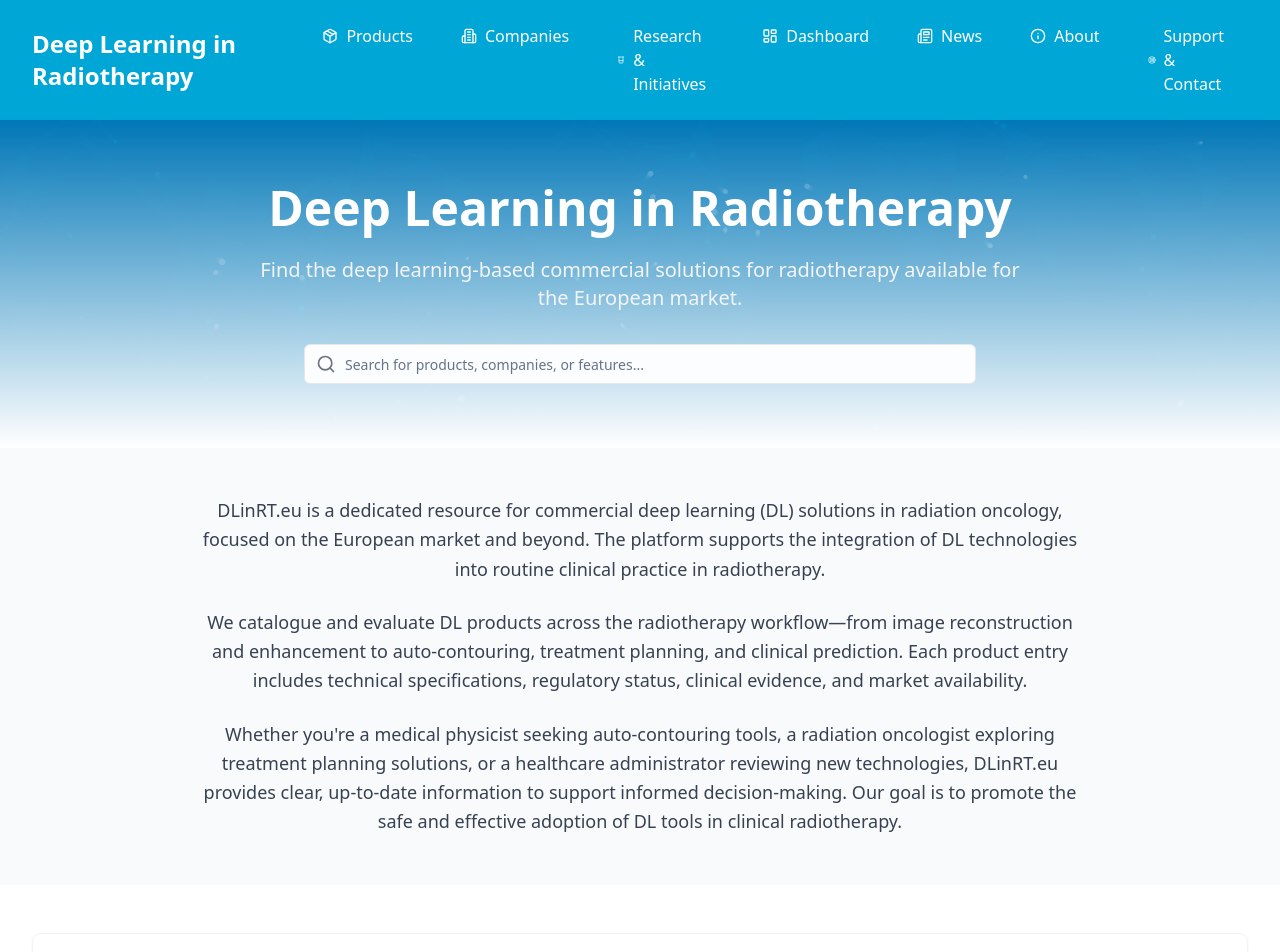
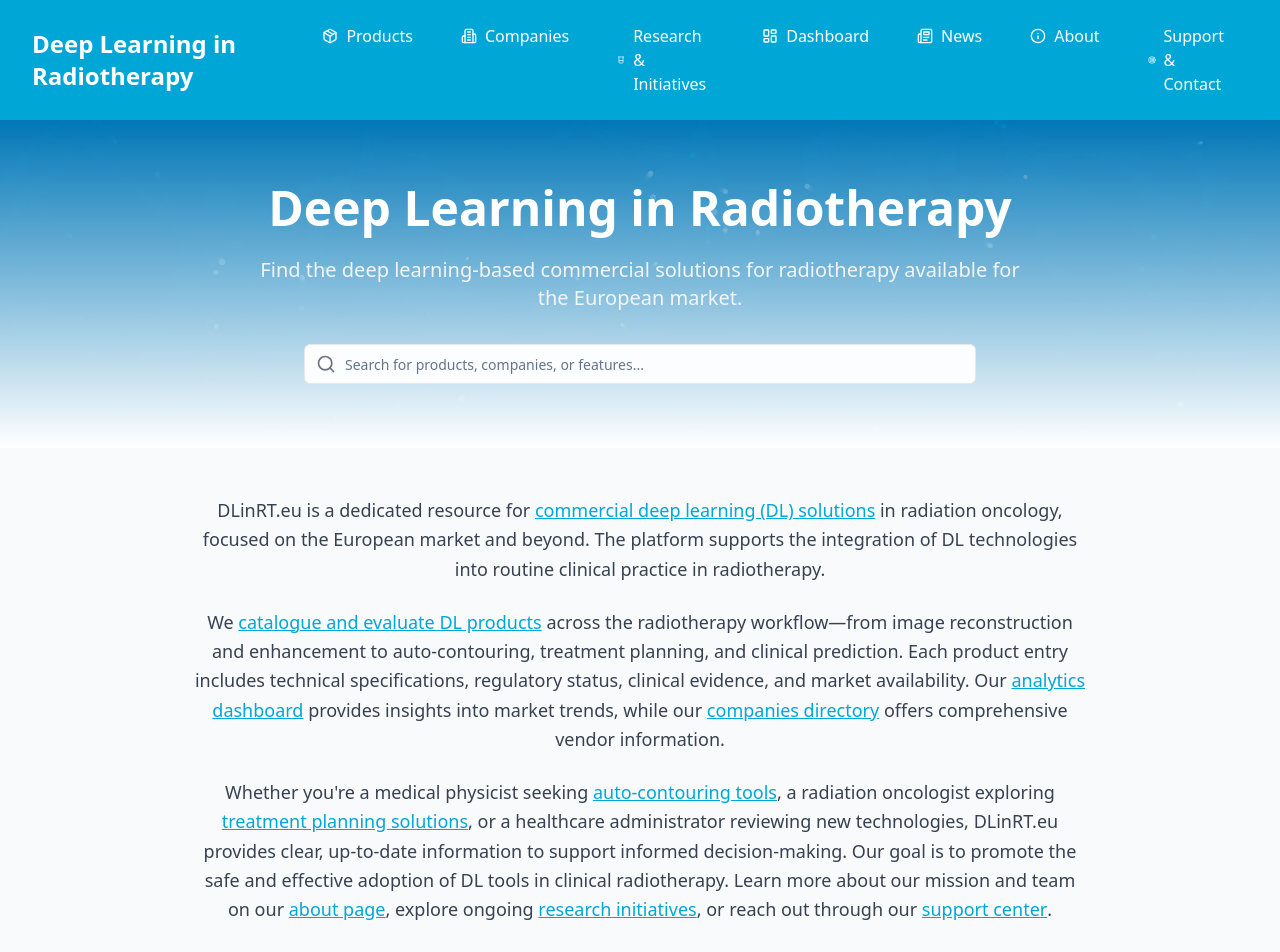
Before and after one commit to DLinRT-eu/website, a React (Vite) app: page / in a window 1280 px wide. Shown: the top 952 px of the page. Built offline with nearby package versions, Linux system fonts and the light colour scheme.

Commit message:
Refactor: Update website description with links
The AI updated the website description in `src/pages/Index.tsx` to include links to relevant pages like products, dashboard, companies, initiatives, and about, as well as the support page.

```diff
--- a/src/pages/Index.tsx
+++ b/src/pages/Index.tsx
@@ -53,20 +53,29 @@ const Index = () => {
           <div className="max-w-4xl mx-auto text-center">
             <div className="prose prose-lg max-w-none text-gray-700 leading-relaxed">
               <p className="mb-4">
-                DLinRT.eu is a dedicated resource for commercial deep learning (DL) solutions in radiation oncology,
+                DLinRT.eu is a dedicated resource for <Link to="/products" className="text-[#00A6D6] hover:text-[#00A6D6]/80 underline">commercial deep learning (DL) solutions</Link> in radiation oncology,
                 focused on the European market and beyond. The platform supports the integration of DL technologies
                 into routine clinical practice in radiotherapy.
               </p>
               <p className="mb-4">
-                We catalogue and evaluate DL products across the radiotherapy workflow—from image reconstruction
+                We <Link to="/products" className="text-[#00A6D6] hover:text-[#00A6D6]/80 underline">catalogue and evaluate DL products</Link> across the radiotherapy workflow—from image reconstruction
                 and enhancement to auto-contouring, treatment planning, and clinical prediction. Each product entry
                 includes technical specifications, regulatory status, clinical evidence, and market availability.
+                Our <Link to="/dashboard" className="text-[#00A6D6] hover:text-[#00A6D6]/80 underline">analytics dashboard</Link> provides insights into market trends, while our <Link to="/companies" className="text-[#00A6D6] hover:text-[#00A6D6]/80 underline">companies directory</Link> offers
+                comprehensive vendor information.
+              </p>
+              <p className="mb-4">
+                Whether you're a medical physicist seeking <Link to="/products?task=Auto-contouring" className="text-[#00A6D6] hover:text-[#00A6D6]/80 underline">auto-contouring tools</Link>, a radiation oncologist exploring
+                <Link to="/products?task=Treatment%20Planning" className="text-[#00A6D6] hover:text-[#00A6D6]/80 underline"> treatment planning solutions</Link>, or a healthcare administrator reviewing new technologies, DLinRT.eu
+                provides clear, up-to-date information to support informed decision-making. Our goal is to promote
+                the safe and effective adoption of DL tools in clinical radiotherapy. Learn more about our mission
+                and team on our <Link to="/maintenance-team" className="text-[#00A6D6] hover:text-[#00A6D6]/80 underline">about page</Link>, explore ongoing <Link to="/initiatives" className="text-[#00A6D6] hover:text-[#00A6D6]/80 underline">research initiatives</Link>, or reach out through our <Link to="/support" className="text-[#00A6D6] hover:text-[#00A6D6]/80 underline">support center</Link>.
               </p>
               <p>
-                Whether you're a medical physicist seeking auto-contouring tools, a radiation oncologist exploring
-                treatment planning solutions, or a healthcare administrator reviewing new technologies, DLinRT.eu
-                provides clear, up-to-date information to support informed decision-making. Our goal is to promote
-                the safe and effective adoption of DL tools in clinical radiotherapy.
+                Stay informed about the latest developments in the field through our <Link to="/news" className="text-[#00A6D6] hover:text-[#00A6D6]/80 underline">news section</Link>, which covers
+                product updates, research breakthroughs, and industry announcements. For questions, feedback, or
+                collaboration opportunities, our <Link to="/support" className="text-[#00A6D6] hover:text-[#00A6D6]/80 underline">support team</Link> is ready to assist you in navigating
+                the evolving landscape of AI in radiotherapy.
               </p>
             </div>
           </div>
```
